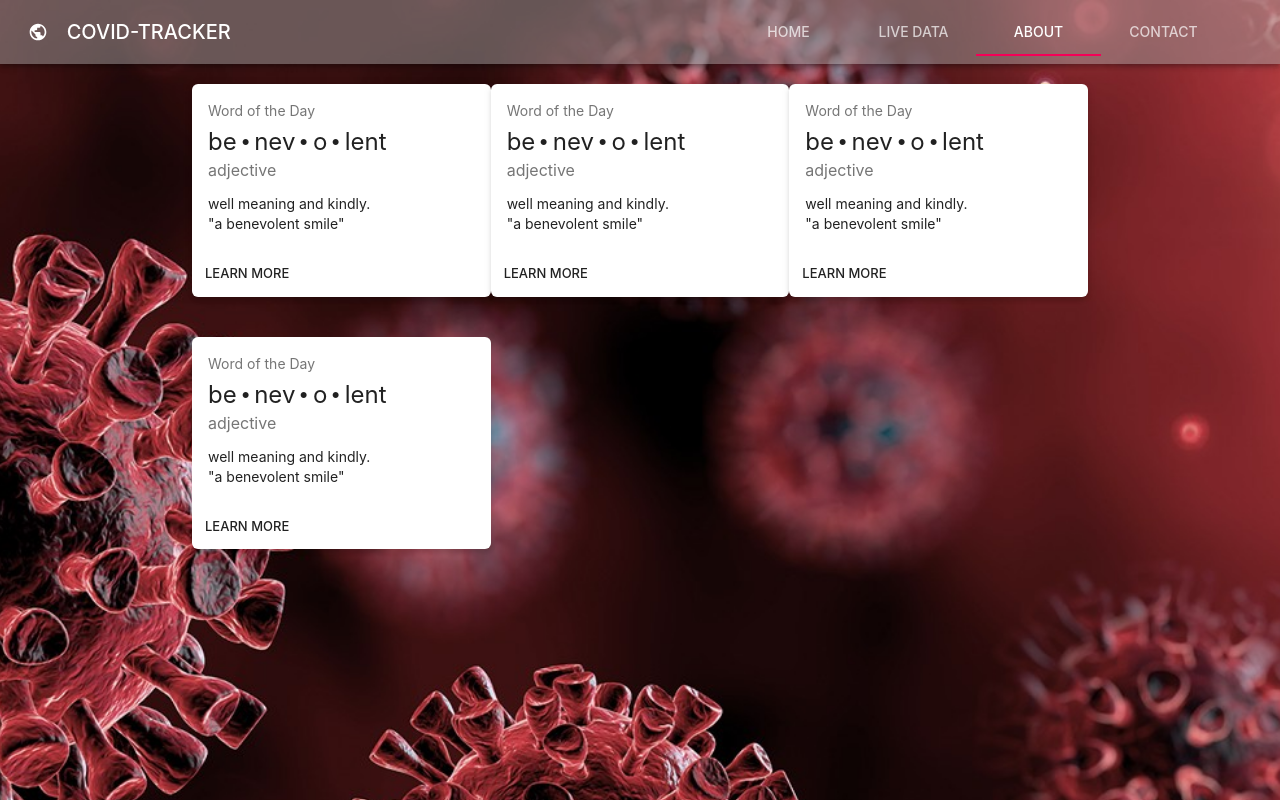
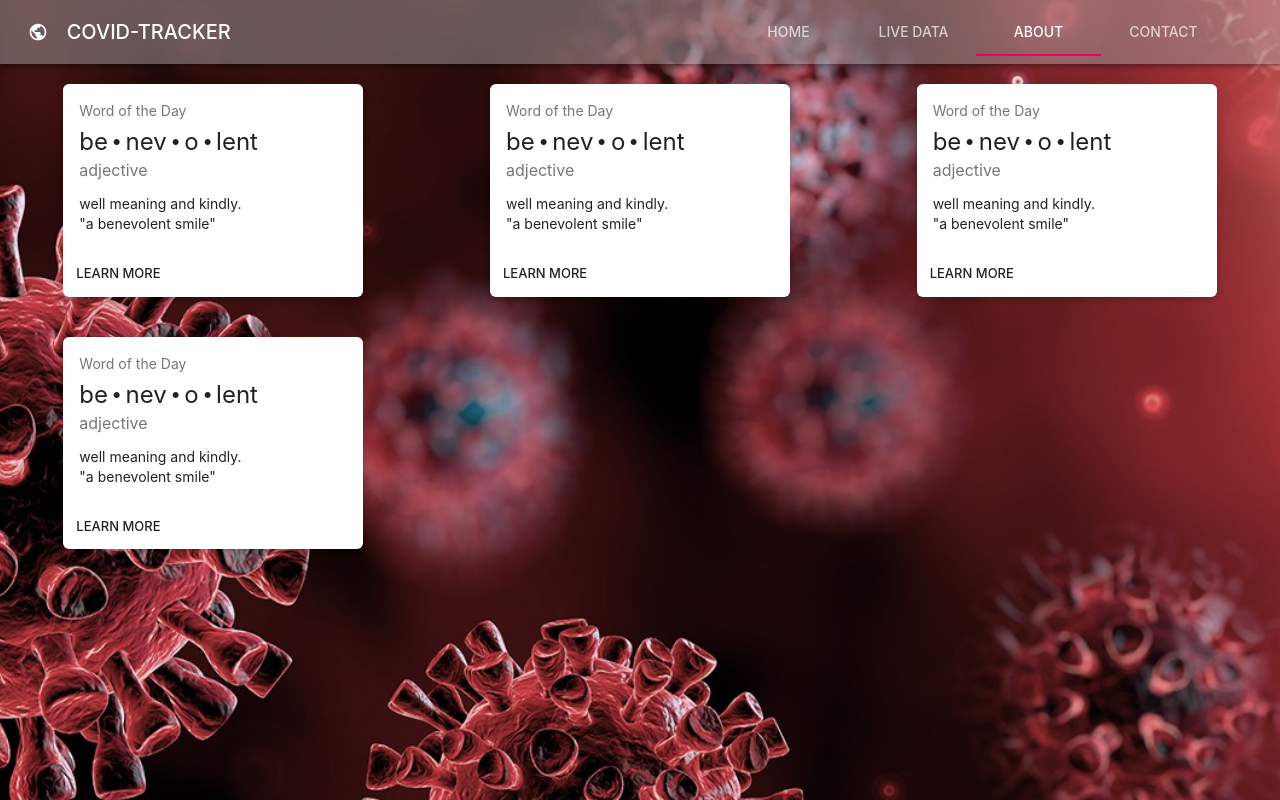
Before and after one commit to thetooaung07/material-ui-corona-tracker, a React (Create React App) app: page /about in a window 1280 px wide. Built offline with nearby package versions, Linux system fonts and the light colour scheme; the HTML template or start-up script is replaced by a standard one.

Commit message:
bug fix for background shrinking

```diff
--- a/src/Components/About/About.js
+++ b/src/Components/About/About.js
@@ -5,16 +5,15 @@ import AboutCard from "./AboutCard";
 
 const useStyle = makeStyles((theme) => ({
   rootContainer: {
-    width: "70%",
     margin: "0 auto",
     // [theme.breakpoints.down("md")]: {
     //   height: "100vh"
     // },
     [theme.breakpoints.down("sm")]: {
-      height: "max-content"
+      height: "max-content",
     },
     [theme.breakpoints.up("sm")]: {
-      height: "100vh"
+      height: "100vh",
     },
   },
 }));
@@ -23,12 +22,11 @@ const About = () => {
   const classes = useStyle();
 
   return (
-    <div className={`About wrapper-sub ${classes.rootContainer}`}>
-
-      <Grid container  >
-
+    <div className={`About wrapper-sub`}>
+      <div className={classes.rootContainer}>
+        <Grid container>
           <Grid item xs={12} sm={6} md={6} lg={4}>
-          <AboutCard/>
+            <AboutCard />
           </Grid>
           <Grid item xs={12} sm={6} md={6} lg={4}>
             <AboutCard></AboutCard>
@@ -39,8 +37,8 @@ const About = () => {
           <Grid item xs={12} sm={6} md={6} lg={4}>
             <AboutCard></AboutCard>
           </Grid>
-
         </Grid>
+      </div>
     </div>
   );
 };
```
Lines whose indentation alone changed are shown as unchanged.
